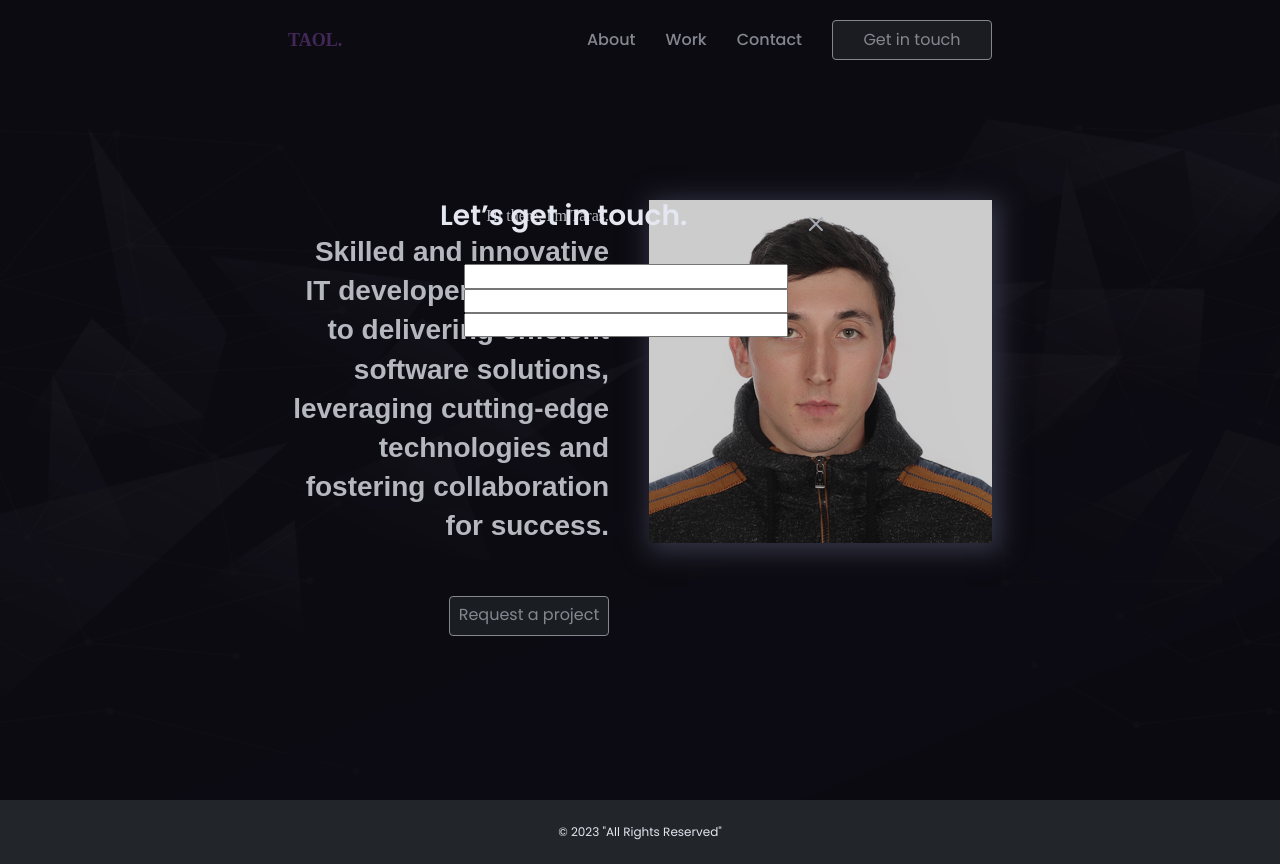
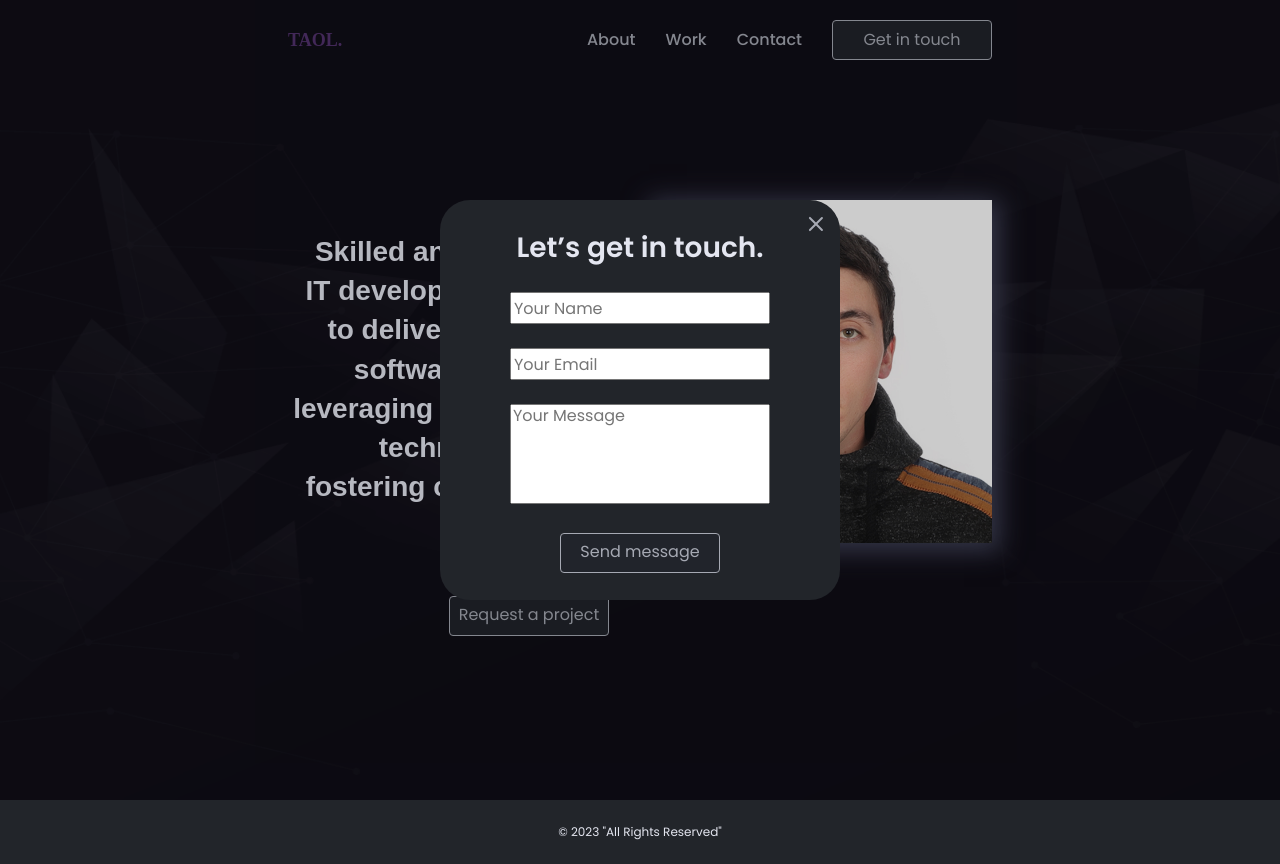
Before and after one commit to Taras-Novitskyi/MyPortfolio, a React (Create React App) app: page / in a window 1280 px wide. Both pictures are taken after a click on the button "Get in touch". Built offline with nearby package versions, Linux system fonts and the light colour scheme.

Commit message:
update Modal styles

```diff
--- a/src/components/Modal/Modal.styled.ts
+++ b/src/components/Modal/Modal.styled.ts
@@ -4,6 +4,7 @@ export const Backdrop = styled.div`
   position: fixed;
   top: 0;
   left: 0;
+  /* inset: 0; */
   width: 100%;
   height: 100%;
 
@@ -17,9 +18,12 @@ export const ModalBox = styled.div`
   left: 50%;
   z-index: 100;
 
-  transform: translate(-50%, -50%);
   width: 300px;
   height: 300px;
+  transform: translate(-50%, -50%);
+
+  text-align: center;
+  background-color: #22252a;
 
   border-radius: 30px;
 
@@ -35,27 +39,35 @@ export const ModalBox = styled.div`
 `;
 
 export const Form = styled.form`
-  padding-top: 40px;
-  padding-right: 26px;
-  padding-left: 26px;
-
-  @media (min-width: 375px) {
-    padding-top: 22px;
-    padding-right: 18px;
-    padding-left: 18px;
-  }
 
   @media (min-width: 768px) {
-    padding-top: 32px;
-    padding-right: 24px;
-    padding-left: 24px;
   }
 
   @media (min-width: 1440px) {
   }
 `;
 
+export const Label = styled.label`
+`;
+
+export const Input = styled.input`
+  width: 260px;
+  height: 32px;
+  margin-bottom: 24px;
+`;
+
+export const Textarea = styled.textarea`
+  width: 260px;
+  height: 100px;
+  margin-bottom: 24px;
+
+  resize: none;
+`;
+
 export const Title = styled.div`
+  margin-top: 32px;
+  margin-bottom: 28px;
+
   font-family: "Poppins";
   font-size: ${(p) => p.theme.fontSizes.xxxl}px;
   font-weight: 600;
--- a/src/components/Modal/Modal.tsx
+++ b/src/components/Modal/Modal.tsx
@@ -1,7 +1,17 @@
 import React, { useState, useEffect, useRef, useCallback } from "react";
 import ReactDOM from "react-dom";
+import { Button } from "../Button/Button";
 
-import { Backdrop, Title, CloseBtn, ModalBox, Form } from "./Modal.styled";
+import {
+  Backdrop,
+  Title,
+  CloseBtn,
+  ModalBox,
+  Form,
+  Input,
+  Textarea,
+  Label,
+} from "./Modal.styled";
 
 type Props = {
   onClose: () => void;
@@ -49,9 +59,13 @@ export const Modal: React.FC<Props> = (props) => {
         <ModalBox ref={tooltipRef}>
           <Title>Let’s get in touch.</Title>
           <Form>
-            <input></input>
-            <input></input>
-            <input></input>
+            <Label htmlFor="name"></Label>
+            <Input id="name" placeholder="Your Name" />
+            <Label htmlFor="email"></Label>
+            <Input id="email" placeholder="Your Email" />
+            <Label htmlFor="message"></Label>
+            <Textarea id="message" placeholder="Your Message" />
+            <Button>Send message</Button>
           </Form>
           <CloseBtn onClick={closeModal} />
         </ModalBox>
```
